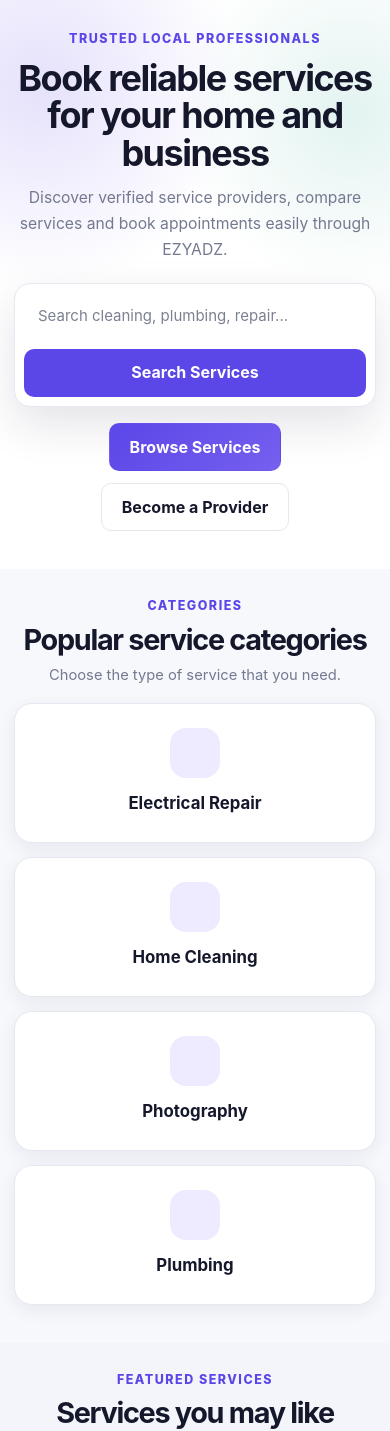
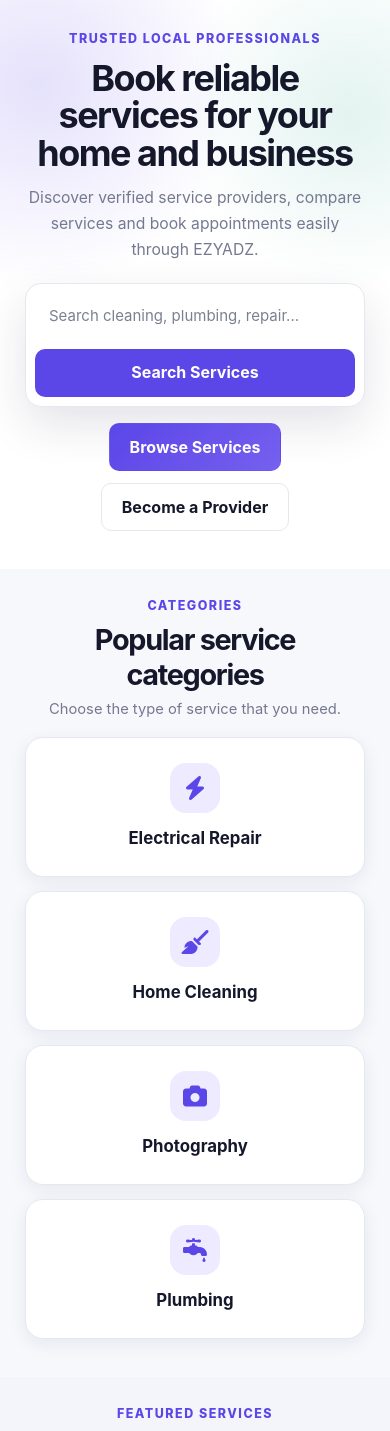
Before and after one commit to Mukesh8248/ezyadz-marketplace, a Django app: page / in a window 390 px wide. Shown: the part 67-1498 px from the top of the page. Run offline with Django 5.2, Linux system fonts and the light colour scheme; data comes from the database, SQL or seed files in the repository.

Commit message:
Fix page padding and responsive spacing

```diff
--- a/static/css/style.css
+++ b/static/css/style.css
@@ -2545,7 +2545,7 @@ main {
 .main-service-image,
 .detail-image-placeholder {
     width: 100%;
-    min-height: 480px;
+    max-height: 480px;
 }
 
 .main-service-image {
@@ -3526,7 +3526,7 @@ main {
     }
 
     .hero-section {
-        padding: 30px 14px 38px !important;
+        padding: 30px 25px 38px !important;
     }
 
     .hero-content h1 {
@@ -3548,7 +3548,7 @@ main {
     }
 
     .home-section {
-        padding: 26px 14px 38px !important;
+        padding: 26px 25px 38px !important;
     }
 
     .home-section.light-section,
--- a/templates/base.html
+++ b/templates/base.html
@@ -13,7 +13,8 @@
     <title>
         {% block title %}EZYADZ Marketplace{% endblock %}
     </title>
-
+<link rel="stylesheet"
+href="https://cdnjs.cloudflare.com/ajax/libs/font-awesome/6.7.2/css/all.min.css">
     <link
     rel="stylesheet"
     href="{% static 'css/style.css' %}?v=10"
```
